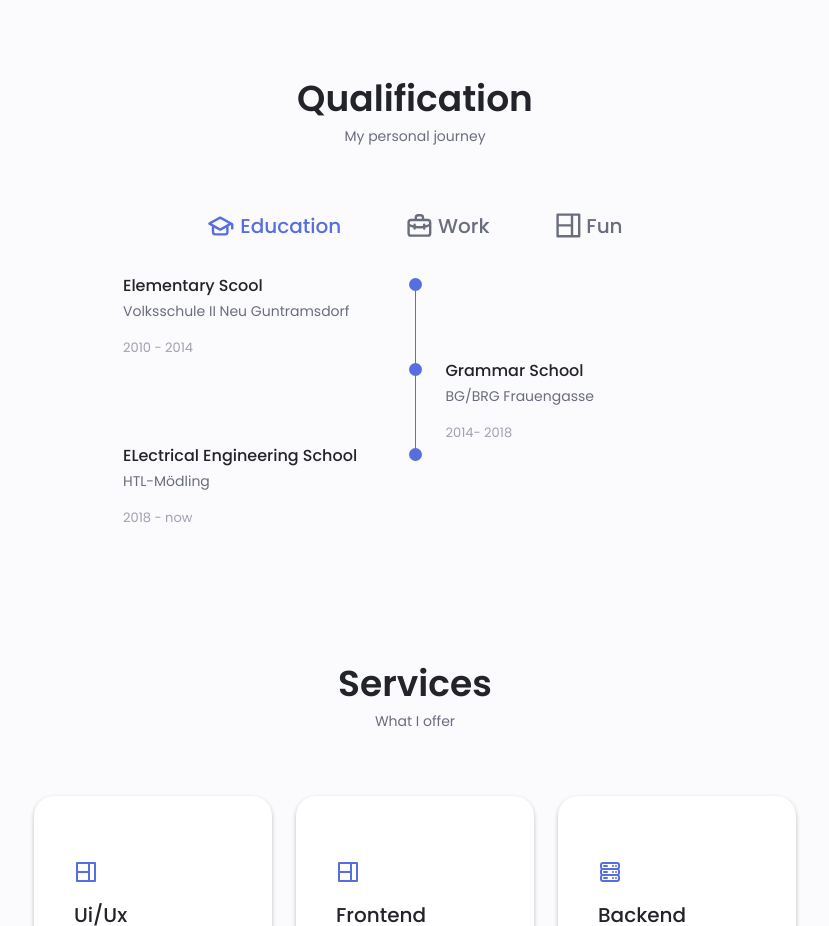
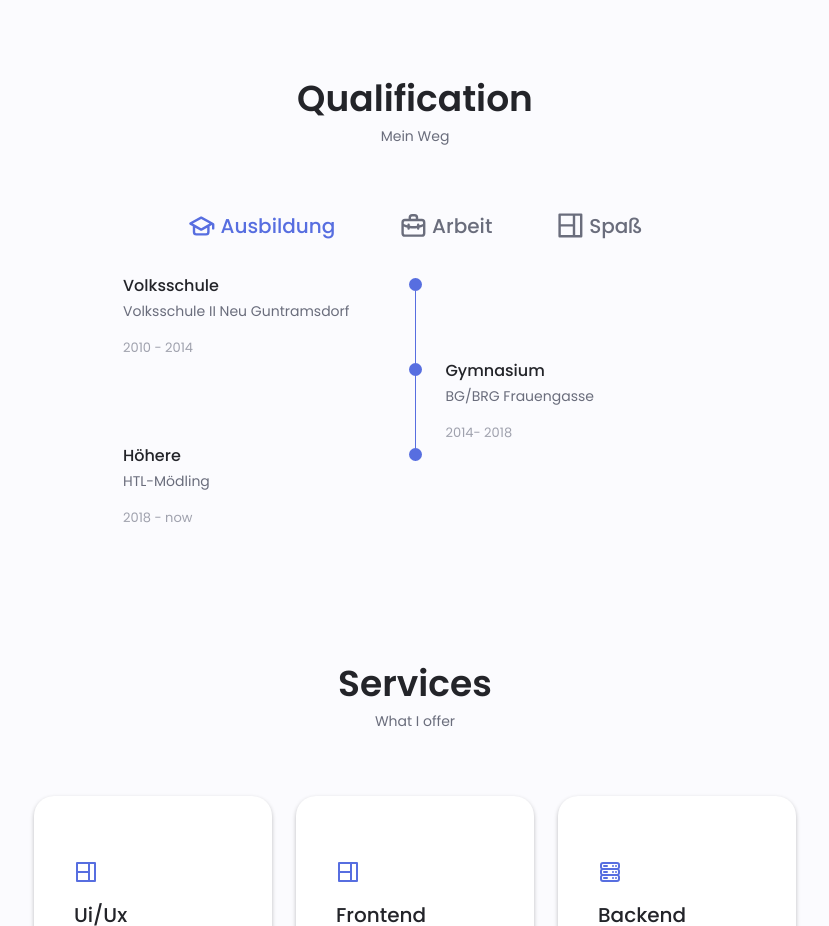
Before and after one commit to eliascerne/website, a React (Create React App) app: page / in a window 1280 px wide. Shown: the part 1680-2606 px from the top of the page, without its empty margins (265-1094 px from the left). Built offline with nearby package versions, Linux system fonts and the light colour scheme.

Commit message:
feat: changed text to Data.js (different languages)

```diff
--- a/src/components/Qualification.js
+++ b/src/components/Qualification.js
@@ -1,7 +1,8 @@
 import React, {useState} from 'react'
 import { UilGraduationCap, UilBriefcaseAlt, UilWebGrid } from '@iconscout/react-unicons'
+import Data from '../Data.json';
 
-function Qualification() {
+function Qualification({ languageJSON }) {
 
     const [showQualification1, setShowQualification1] = useState(true);
     const [showQualification2, setShowQualification2] = useState(false);
@@ -37,24 +38,24 @@ function Qualification() {
 
     return (
         <section className="qualification section" id="qualification">
-            <h2 className="section_title">Qualification</h2>
-            <span className="section_subtitle">My personal journey</span>
+            <h2 className="section_title">{Data.language[languageJSON].qualification.heading}</h2>
+            <span className="section_subtitle">{Data.language[languageJSON].qualification.subheading}</span>
 
             <div className="qualification_container container">
                 <div className="qualification_tabs">
                     <div className={"qualification_button button--flex " + (showQualification1 ? 'qualification_active' : undefined)} onClick={toggleQualification1} data-target='#education'>
                         <UilGraduationCap className="qualification_icon" size="28.8" />
-                        Education
+                        {Data.language[languageJSON].qualification.tabs[0].heading}
                     </div>
 
                     <div className={"qualification_button button--flex " + (showQualification2 ? 'qualification_active' : undefined)} onClick={toggleQualification2} data-target="#work">
                     <UilBriefcaseAlt className="qualification_icon" size="28.8" />
-                        Work
+                    {Data.language[languageJSON].qualification.tabs[1].heading}
                     </div>
 
                     <div className={"qualification_button button--flex " + (showQualification3 ? 'qualification_active' : undefined)} onClick={toggleQualification3} data-target="#fun">
                     <UilWebGrid className="qualification_icon" size="28.8" />
-                        Fun
+                    {Data.language[languageJSON].qualification.tabs[2].heading}
                     </div>
                 </div>
 
@@ -64,11 +65,11 @@ function Qualification() {
                         {/* QUALIFICATION 1 */}
                         <div className="qualification_data">
                             <div>
-                                <h3 className="qualification_title">Elementary Scool</h3>
-                                <span className="qualification_subtitle">Volksschule II Neu Guntramsdorf</span>
+                                <h3 className="qualification_title">{Data.language[languageJSON].qualification.tabs[0].title1}</h3>
+                                <span className="qualification_subtitle">{Data.language[languageJSON].qualification.tabs[0].subheading1}</span>
                                 <div className="qualification_calendar">
                                     <i className="uil uil-calender"></i>
-                                    2010 - 2014
+                                    {Data.language[languageJSON].qualification.tabs[0].date1}
                                 </div>
                             </div>
 
@@ -88,11 +89,11 @@ function Qualification() {
                             </div>
 
                             <div>
-                                <h3 className="qualification_title">Grammar School</h3>
-                                <span className="qualification_subtitle">BG/BRG Frauengasse</span>
+                                <h3 className="qualification_title">{Data.language[languageJSON].qualification.tabs[0].title2}</h3>
+                                <span className="qualification_subtitle">{Data.language[languageJSON].qualification.tabs[0].subheading2}</span>
                                 <div className="qualification_calendar">
                                     <i className="uil uil-calender"></i>
-                                    2014- 2018
+                                    {Data.language[languageJSON].qualification.tabs[0].date2}
                                 </div>
                             </div>
                         </div>
@@ -100,11 +101,11 @@ function Qualification() {
                         {/* QUALIFICATION 3 */}
                         <div className="qualification_data">
                             <div>
-                                <h3 className="qualification_title">ELectrical Engineering School</h3>
-                                <span className="qualification_subtitle">HTL-Mödling</span>
+                                <h3 className="qualification_title">{Data.language[languageJSON].qualification.tabs[0].title3}</h3>
+                                <span className="qualification_subtitle">{Data.language[languageJSON].qualification.tabs[0].subheading3}</span>
                                 <div className="qualification_calendar">
                                     <i className="uil uil-calender"></i>
-                                    2018 - now
+                                    {Data.language[languageJSON].qualification.tabs[0].date3}
                                 </div>
                             </div>
 
@@ -120,11 +121,11 @@ function Qualification() {
                         {/* QUALIFICATION 1 */}
                         <div className="qualification_data">
                             <div>
-                                <h3 className="qualification_title">Internship at Elin</h3>
-                                <span className="qualification_subtitle">Worked with AutoCad</span>
+                                <h3 className="qualification_title">{Data.language[languageJSON].qualification.tabs[1].title1}</h3>
+                                <span className="qualification_subtitle">{Data.language[languageJSON].qualification.tabs[1].subheading1}</span>
                                 <div className="qualification_calendar">
                                     <i className="uil uil-calender"></i>
-                                    July 2021
+                                    {Data.language[languageJSON].qualification.tabs[1].date1}
                                 </div>
                             </div>
 
@@ -144,11 +145,11 @@ function Qualification() {
                             </div>
 
                             <div>
-                                <h3 className="qualification_title">Internship at Fleck</h3>
-                                <span className="qualification_subtitle">Installed photovoltaic modules</span>
+                                <h3 className="qualification_title">{Data.language[languageJSON].qualification.tabs[1].title2}</h3>
+                                <span className="qualification_subtitle">{Data.language[languageJSON].qualification.tabs[1].subheading2}</span>
                                 <div className="qualification_calendar">
                                     <i className="uil uil-calender"></i>
-                                    August 2021
+                                    {Data.language[languageJSON].qualification.tabs[1].date2}
                                 </div>
                             </div>
 
@@ -164,11 +165,11 @@ function Qualification() {
                         {/* QUALIFICATION 1 */}
                         <div className="qualification_data">
                             <div>
-                                <h3 className="qualification_title">Editing Videos</h3>
-                                <span className="qualification_subtitle">Primarily for fun and creating commercials with Davinci Resolve</span>
+                                <h3 className="qualification_title">{Data.language[languageJSON].qualification.tabs[2].title1}</h3>
+                                <span className="qualification_subtitle">{Data.language[languageJSON].qualification.tabs[2].subheading1}</span>
                                 <div className="qualification_calendar">
                                     <i className="uil uil-calender"></i>
-                                    Since 2017
+                                    {Data.language[languageJSON].qualification.tabs[2].date1}
                                 </div>
                             </div>
 
@@ -188,11 +189,11 @@ function Qualification() {
                             </div>
 
                             <div>
-                                <h3 className="qualification_title">Programming</h3>
-                                <span className="qualification_subtitle">Web-Development and Automating</span>
+                                <h3 className="qualification_title">{Data.language[languageJSON].qualification.tabs[2].title2}</h3>
+                                <span className="qualification_subtitle">{Data.language[languageJSON].qualification.tabs[2].subheading2}</span>
                                 <div className="qualification_calendar">
                                     <i className="uil uil-calender"></i>
-                                    Since 2021
+                                    {Data.language[languageJSON].qualification.tabs[2].date2}
                                 </div>
                             </div>
 
```
